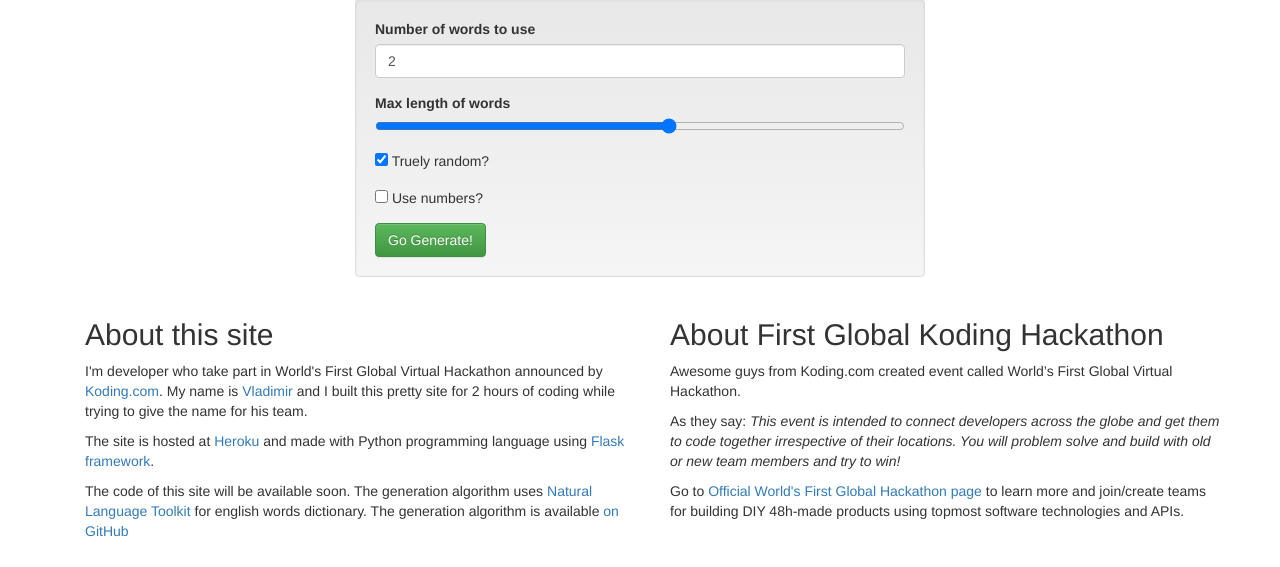
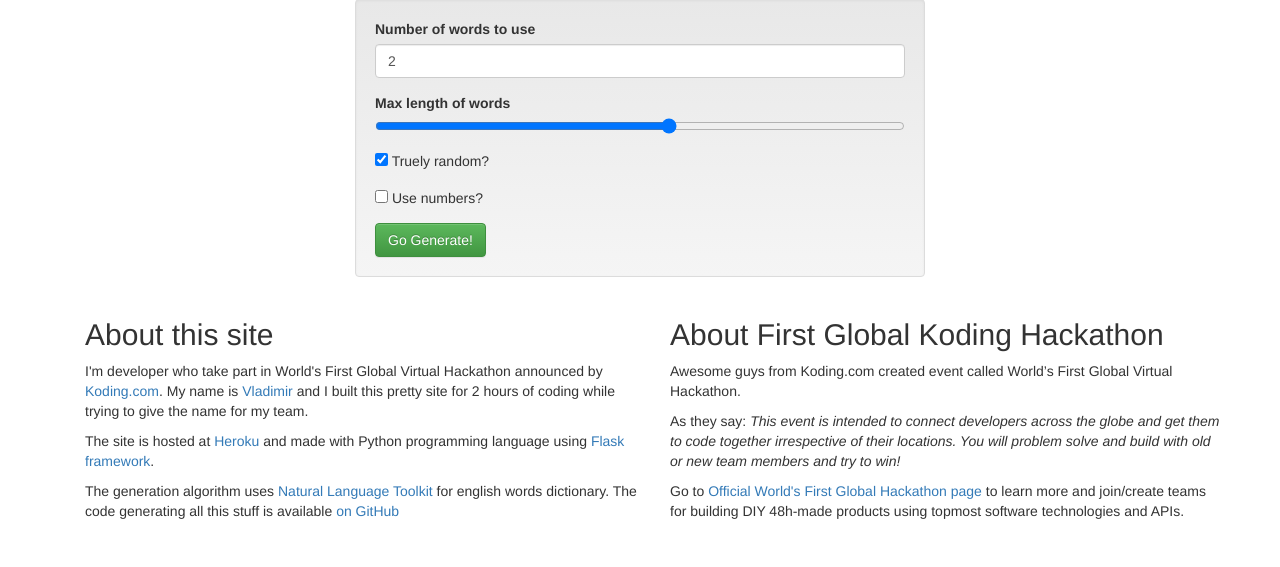
Before and after one commit to vladignatyev/kodingteamname, a Flask app: template templates/index.html in a window 1280 px wide. Shown: the part 284-851 px from the top of the page. After the commit the page ends 803 px from the top, so only its background shows below. Run offline with Flask 2, Linux system fonts and the light colour scheme; the template is opened without the code that fills it, so the values that code supplies are empty; parts of the project's set-up code (start-up, migrations or seed data) failed here and were passed over; some libraries are stand-ins or nearby versions.

Commit message:
better description

```diff
--- a/templates/index.html
+++ b/templates/index.html
@@ -105,9 +105,9 @@
 
             <h2>About this site</h2>
 
-            <p>I'm developer who take part in World's First Global Virtual Hackathon announced by <a href="http://koding.com">Koding.com</a>. My name is <a href="https://twitter.com/v_ignatyev">Vladimir</a> and I built this pretty site for 2 hours of coding while trying to give the name for his team.</p>
+            <p>I'm developer who take part in World's First Global Virtual Hackathon announced by <a href="http://koding.com">Koding.com</a>. My name is <a href="https://twitter.com/v_ignatyev">Vladimir</a> and I built this pretty site for 2 hours of coding while trying to give the name for my team.</p>
             <p>The site is hosted at <a href="http://herokuapp.com">Heroku</a> and made with Python programming language using <a href="http://flask.pocoo.org/docs/0.10/api/">Flask framework</a>.</p>
-            <p>The code of this site will be available soon. The generation algorithm uses <a href="http://www.nltk.org/">Natural Language Toolkit</a> for english words dictionary. The generation algorithm is available <a href="https://github.com/vladignatyev/kodingteamname">on GitHub</a></p>
+            <p>The generation algorithm uses <a href="http://www.nltk.org/">Natural Language Toolkit</a> for english words dictionary. The code generating all this stuff is available <a href="https://github.com/vladignatyev/kodingteamname">on GitHub</a></p>
         </div>
 
 
```
